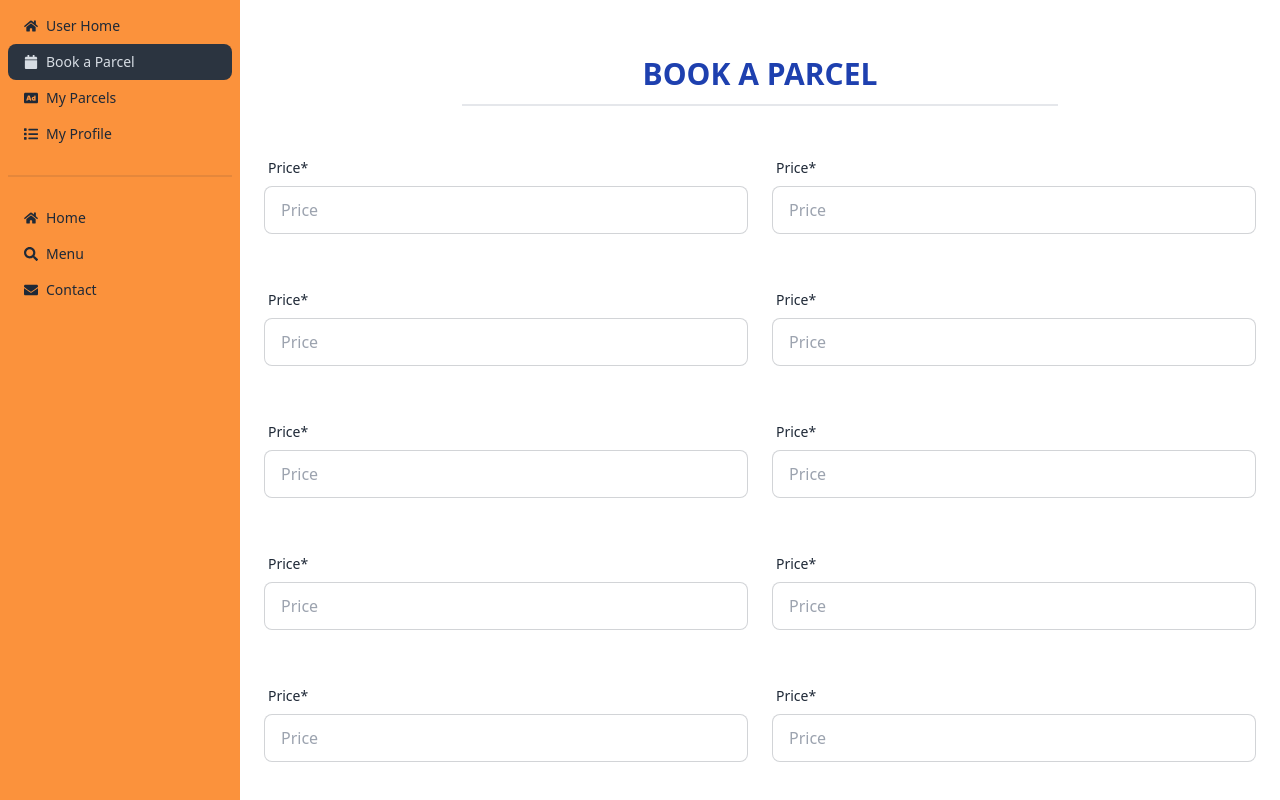
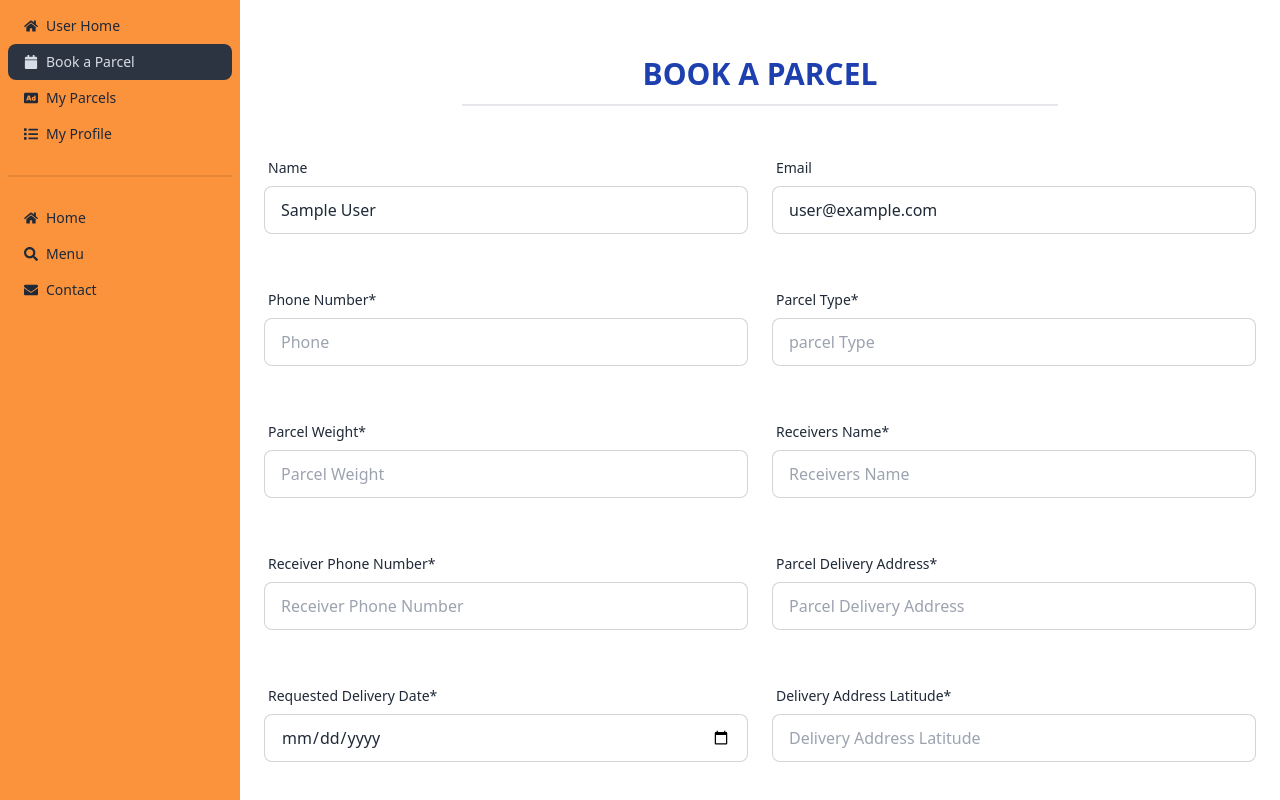
Before and after one commit to MukterHossain/B9A12-DOE-Parcel-Management-client, a React (Vite) app: page /dashboard/bookParcel in a window 1280 px wide. Shown: the top 800 px of the page. Built offline with nearby package versions, Linux system fonts and the light colour scheme; no server answers; sample sign-in values are in the browser's storage.

Commit message:
added bookParcl page and send data to backend

```diff
--- a/src/Dashboard/BookParcel.jsx
+++ b/src/Dashboard/BookParcel.jsx
@@ -1,23 +1,166 @@
+import { useForm } from "react-hook-form";
 import SectionTitle from "../Shared/SectionTitle";
+import useAuth from "../hooks/useAuth";
+import Swal from "sweetalert2";
+import useAxiosPublic from "../hooks/useAxiosPublic";
 
 
 const BookParcel = () => {
+    const { user } = useAuth()
+    const axiosPublic = useAxiosPublic()
+    const { register, handleSubmit, reset, formState: { errors }, } = useForm()
+
+
+    const onSubmit = async (data) => {
+        console.log(data)
+        const userInfo = {
+            name: data.name,
+            email: data.email,
+            phone: data.phone,
+            parcelType: data.parcelType,
+            parcelWeight: data.parcelWeight,
+            receiverName: data.receiverName,
+            receiverPhone: data.receiverPhone,
+            deliveryAddress: data.deliveryAddress,
+            requestedDate: data.requestedDate,
+            latitude: parseFloat(data.latitude),
+            longitude: parseFloat(data.longitude),
+            price: parseFloat(data.price)
+        }
+        const bookingsParcel = await axiosPublic.post('/bookings', userInfo)
+        console.log(bookingsParcel.data)
+        if (bookingsParcel.data.insertedId) {
+            console.log('bookings added to the database')
+            reset()
+            Swal.fire({
+                position: "top-end",
+                icon: "success",
+                title: "Sign up successfully",
+                showConfirmButton: false,
+                timer: 1500
+            });
+        }
+
+    }
+
+
     return (
         <div>
             <SectionTitle heading="Book a Parcel" ></SectionTitle>
             <div>
-                <form >
-                    {/* onSubmit={handleSubmit(onSubmit)} */}
+                <form onSubmit={handleSubmit(onSubmit)}>
                     <div className="flex gap-6">
-                        {/* category */}
+                        {/* Name */}
                         <div className="form-control w-full my-6">
                             <div className="label">
-                                <span className="label-text">Price*</span>
+                                <span className="label-text">Name</span>
                             </div>
-                            <input type="number"
-                            //  defaultValue={price} {...register("price", {required:true})}
+                            <input type="text" defaultValue={user?.displayName}
+                                {...register("price", { required: true })} className="input input-bordered w-full " />
+                        </div>
+                        <div className="form-control w-full my-6">
+                            <div className="label">
+                                <span className="label-text">Email</span>
+                            </div>
+                            <input type="email" defaultValue={user?.email}
+                                {...register("email", { required: true })} className="input input-bordered w-full " />
+                        </div>
+                    </div>
 
-                             placeholder="Price" className="input input-bordered w-full " />
+                    <div className="flex gap-6">
+                        {/* Phone */}
+                        <div className="form-control w-full my-6">
+                            <div className="label">
+                                <span className="label-text">Phone Number*</span>
+                            </div>
+                            <input type="number"{...register("phone", { required: true })}
+                                placeholder="Phone" className="input input-bordered w-full " />
+                            {errors.phone && <span className="text-red-600">Name is required</span>}
+                        </div>
+
+                        {/* Parcel Type */}
+                        <div className="form-control w-full my-6">
+                            <div className="label">
+                                <span className="label-text">Parcel Type*</span>
+                            </div>
+                            <input type="text" {...register("parcelType", { required: true })}
+                                placeholder="parcel Type" className="input input-bordered w-full " />
+                            {errors.parcelType && <span className="text-red-600">Name is required</span>}
+                        </div>
+                    </div>
+
+                    <div className="flex gap-6">
+                        {/* Parcel Weight */}
+                        <div className="form-control w-full my-6">
+                            <div className="label">
+                                <span className="label-text">Parcel Weight*</span>
+                            </div>
+                            <input type="number"{...register("parcelWeight", { required: true })} placeholder="Parcel Weight" className="input input-bordered w-full " />
+                            {errors.parcelWeight && <span className="text-red-600">Name is required</span>}
+                        </div>
+
+                        {/* Receiver’s Name */}
+                        <div className="form-control w-full my-6">
+                            <div className="label">
+                                <span className="label-text">Receivers Name*</span>
+                            </div>
+                            <input type="text"{...register("receiverName", { required: true })}
+                                placeholder="Receivers Name" className="input input-bordered w-full " />
+                            {errors.receiverName && <span className="text-red-600">Name is required</span>}
+                        </div>
+                    </div>
+                    <div className="flex gap-6">
+                        {/* Receiver's Phone Number */}
+                        <div className="form-control w-full my-6">
+                            <div className="label">
+                                <span className="label-text">Receiver Phone Number*</span>
+                            </div>
+                            <input type="number"{...register("receiverPhone", { required: true })}
+                                placeholder="Receiver Phone Number" className="input input-bordered w-full " />
+                            {errors.receiverPhone && <span className="text-red-600">Name is required</span>}
+                        </div>
+
+                        {/* Parcel Delivery Address */}
+                        <div className="form-control w-full my-6">
+                            <div className="label">
+                                <span className="label-text">Parcel Delivery Address*</span>
+                            </div>
+                            <input type="text"{...register("deliveryAddress", { required: true })}
+
+                                placeholder="Parcel Delivery Address" className="input input-bordered w-full " />
+                            {errors.deliveryAddress && <span className="text-red-600">Name is required</span>}
+                        </div>
+                    </div>
+                    <div className="flex gap-6">
+                        {/*  Requested Delivery Date */}
+                        <div className="form-control w-full my-6">
+                            <div className="label">
+                                <span className="label-text">Requested Delivery Date*</span>
+                            </div>
+                            <input type="date"{...register("requestedDate", { required: true })}
+                                placeholder="Requested Delivery Date" className="input input-bordered w-full " />
+                            {errors.requestedDate && <span className="text-red-600">Name is required</span>}
+                        </div>
+
+                        {/* Delivery Address Latitude */}
+                        <div className="form-control w-full my-6">
+                            <div className="label">
+                                <span className="label-text">Delivery Address Latitude*</span>
+                            </div>
+                            <input type="number" {...register("latitude", { required: true })}
+                                placeholder="Delivery Address Latitude" className="input input-bordered w-full " />
+                            {errors.latitude && <span className="text-red-600">Name is required</span>}
+                        </div>
+                    </div>
+                    <div className="flex gap-6">
+                        {/* Delivery Address longitude */}
+                        <div className="form-control w-full my-6">
+                            <div className="label">
+                                <span className="label-text">Delivery Address longitude*</span>
+                            </div>
+                            <input type="number" {...register("longitude", { required: true })}
+                                placeholder="Delivery Address longitude" className="input input-bordered w-full " />
+                            {errors.longitude && <span className="text-red-600">Name is required</span>}
                         </div>
 
                         {/* price */}
@@ -25,130 +168,14 @@ const BookParcel = () => {
                             <div className="label">
                                 <span className="label-text">Price*</span>
                             </div>
-                            <input type="number"
-                            //  defaultValue={price} {...register("price", {required:true})}
-
-                             placeholder="Price" className="input input-bordered w-full " />
-                        </div>
-                    </div>
-                    <div className="flex gap-6">
-                        {/* category */}
-                        <div className="form-control w-full my-6">
-                            <div className="label">
-                                <span className="label-text">Price*</span>
-                            </div>
-                            <input type="number"
-                            //  defaultValue={price} {...register("price", {required:true})}
-
-                             placeholder="Price" className="input input-bordered w-full " />
-                        </div>
-
-                        {/* price */}
-                        <div className="form-control w-full my-6">
-                            <div className="label">
-                                <span className="label-text">Price*</span>
-                            </div>
-                            <input type="number"
-                            //  defaultValue={price} {...register("price", {required:true})}
-
-                             placeholder="Price" className="input input-bordered w-full " />
-                        </div>
-                    </div>
-                    <div className="flex gap-6">
-                        {/* category */}
-                        <div className="form-control w-full my-6">
-                            <div className="label">
-                                <span className="label-text">Price*</span>
-                            </div>
-                            <input type="number"
-                            //  defaultValue={price} {...register("price", {required:true})}
-
-                             placeholder="Price" className="input input-bordered w-full " />
-                        </div>
-
-                        {/* price */}
-                        <div className="form-control w-full my-6">
-                            <div className="label">
-                                <span className="label-text">Price*</span>
-                            </div>
-                            <input type="number"
-                            //  defaultValue={price} {...register("price", {required:true})}
-
-                             placeholder="Price" className="input input-bordered w-full " />
-                        </div>
-                    </div>
-                    <div className="flex gap-6">
-                        {/* category */}
-                        <div className="form-control w-full my-6">
-                            <div className="label">
-                                <span className="label-text">Price*</span>
-                            </div>
-                            <input type="number"
-                            //  defaultValue={price} {...register("price", {required:true})}
-
-                             placeholder="Price" className="input input-bordered w-full " />
-                        </div>
-
-                        {/* price */}
-                        <div className="form-control w-full my-6">
-                            <div className="label">
-                                <span className="label-text">Price*</span>
-                            </div>
-                            <input type="number"
-                            //  defaultValue={price} {...register("price", {required:true})}
-
-                             placeholder="Price" className="input input-bordered w-full " />
-                        </div>
-                    </div>
-                    <div className="flex gap-6">
-                        {/* category */}
-                        <div className="form-control w-full my-6">
-                            <div className="label">
-                                <span className="label-text">Price*</span>
-                            </div>
-                            <input type="number"
-                            //  defaultValue={price} {...register("price", {required:true})}
-
-                             placeholder="Price" className="input input-bordered w-full " />
-                        </div>
-
-                        {/* price */}
-                        <div className="form-control w-full my-6">
-                            <div className="label">
-                                <span className="label-text">Price*</span>
-                            </div>
-                            <input type="number"
-                            //  defaultValue={price} {...register("price", {required:true})}
-
-                             placeholder="Price" className="input input-bordered w-full " />
-                        </div>
-                    </div>
-                    <div className="flex gap-6">
-                        {/* category */}
-                        <div className="form-control w-full my-6">
-                            <div className="label">
-                                <span className="label-text">Price*</span>
-                            </div>
-                            <input type="number"
-                            //  defaultValue={price} {...register("price", {required:true})}
-
-                             placeholder="Price" className="input input-bordered w-full " />
-                        </div>
-
-                        {/* price */}
-                        <div className="form-control w-full my-6">
-                            <div className="label">
-                                <span className="label-text">Price*</span>
-                            </div>
-                            <input type="number"
-                            //  defaultValue={price} {...register("price", {required:true})}
-
-                             placeholder="Price" className="input input-bordered w-full " />
+                            <input type="number"{...register("price", { required: true })}
+                                placeholder="price" className="input input-bordered w-full " />
+                            {errors.price && <span className="text-red-600">Name is required</span>}
                         </div>
                     </div>
 
                     <button className="btn bg-green-400">
-                    Book Now
+                        Book Now
                     </button>
                 </form>
             </div>
```
Also changed, not shown: src/pages/Login.jsx (+0 -32 lines), src/route/Route.jsx (+9 -6 lines).
